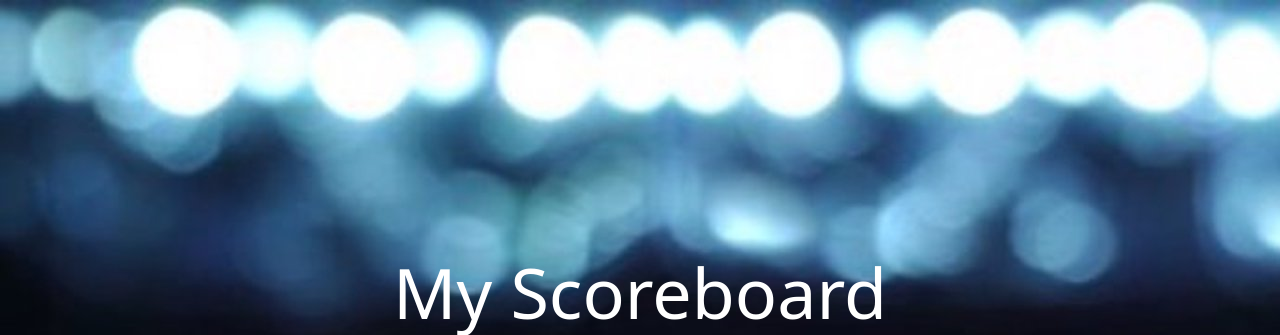
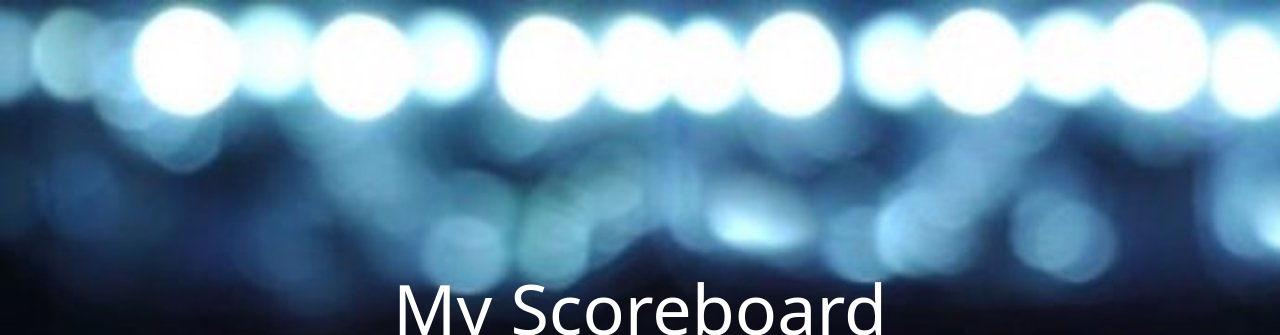
Before and after one commit to solismc/scoreboard, a website: page public/index.html in a window 1280 px wide. Shown: the top 335 px of the page. Drawn offline with nearby package versions, Linux system fonts and the light colour scheme.

Commit message:
tweaked CSS

```diff
--- a/public/screen.css
+++ b/public/screen.css
@@ -15,7 +15,7 @@ body {
   font-size: 70px;
   color: white;
   /*font-family: cursive;*/
-  padding-top: 30vh;
+  padding-top: 32vh;
 }
 
 .container-fluid {
```
